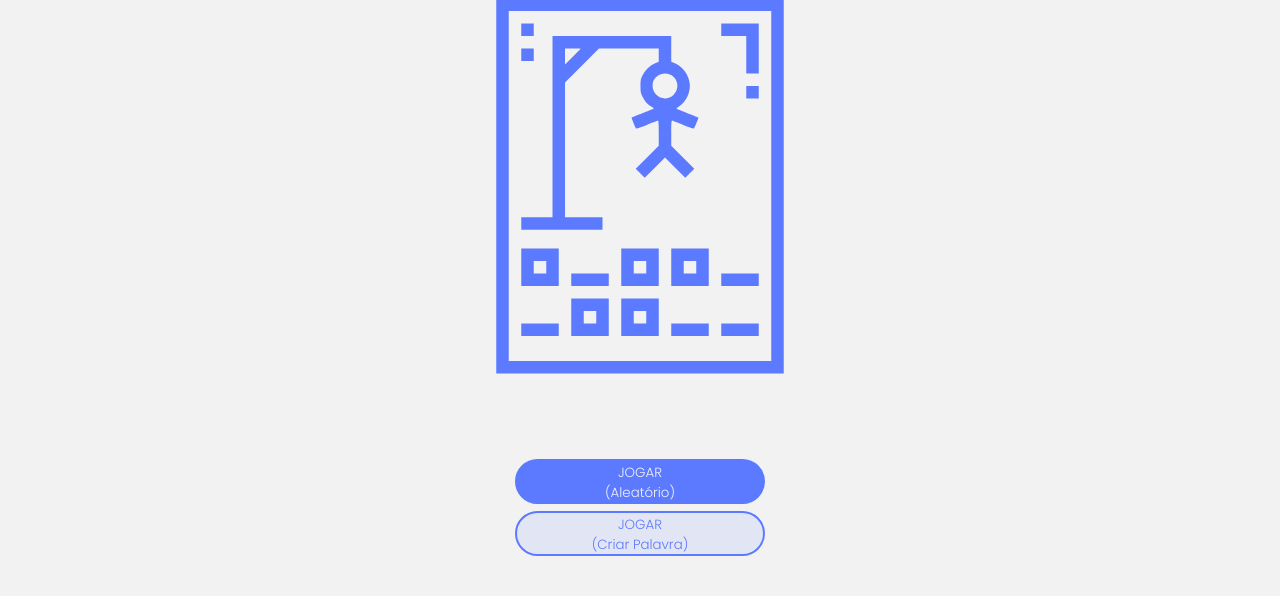
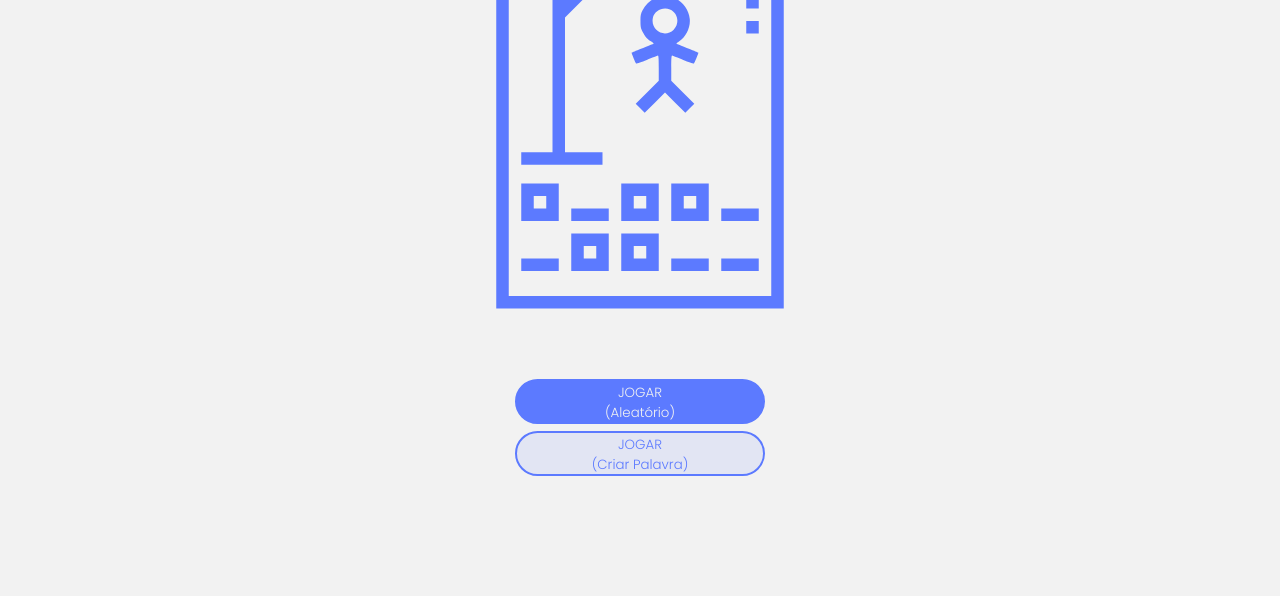
Before and after one commit to erwin-hc/jogodaforca, a plain HTML site: page index.html in a window 1280 px wide. Shown: the part 204-800 px from the top of the page. Drawn offline with Linux system fonts and the light colour scheme.

Commit message:
17/05/22 -- 09:54

```diff
--- a/index.css
+++ b/index.css
@@ -32,7 +32,7 @@ body {
 
 /*---CONTAINER---*/
 .grid-container {
-  min-height: 100vh;
+  min-height: calc(100vh - 80px);
   display: grid;
   grid-template-columns: 1fr;
   grid-template-rows: 60px 2fr 60px 60px 25px;
@@ -118,7 +118,7 @@ body {
 	grid-area: imagem;
 	display: flex;
 	flex-direction: column;
-	justify-content: center;
+	justify-content: flex-start;
 	align-items: center;
 
 }
```
